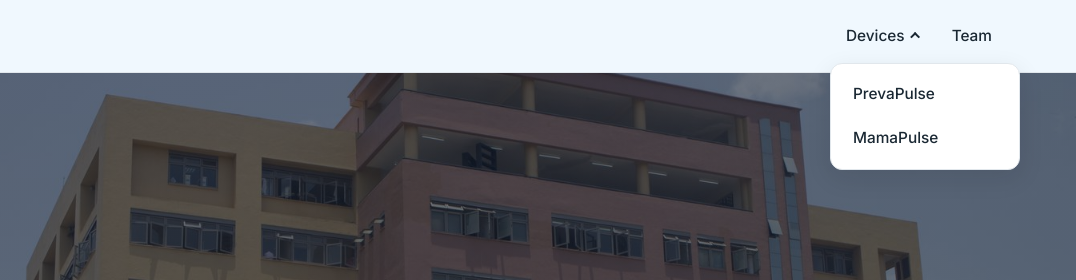
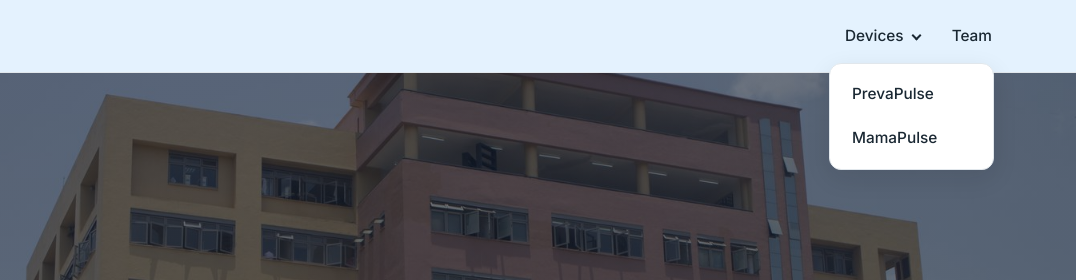
Before and after one commit to Lucas-B-A-7/prevasense-website, a plain HTML site: page index.html in a window 1280 px wide. Both pictures are taken after a click on the button "Devices". Shown: the top 280 px of the page, 204-1280 px from the left. Drawn offline with Linux system fonts and the light colour scheme.

Commit message:
Darker blue background, animated Devices dropdown with rotating arrow

```diff
--- a/css/style.css
+++ b/css/style.css
@@ -8,7 +8,7 @@
   --color-accent-light: #E056A0;
   --color-accent-blue: #5AABED;
   --color-on-accent: #FFFFFF;
-  --color-bg: #F0F8FE;
+  --color-bg: #E4F2FE;
   --color-bg-alt: #EEF2F5;
   --color-surface: #FFFFFF;
   --color-text: #1A2833;
@@ -49,7 +49,7 @@ ul { padding-left: 1.2em; }
 /* ---------- Header ---------- */
 .site-header {
   position: sticky; top: 0; z-index: 100;
-  background: rgba(240, 248, 254, 0.92);
+  background: rgba(228, 242, 254, 0.92);
   backdrop-filter: blur(8px);
   border-bottom: 1px solid var(--color-border);
 }
@@ -66,15 +66,26 @@ ul { padding-left: 1.2em; }
 /* Devices dropdown */
 .has-dropdown { position: relative; }
 .dropdown-toggle { background: none; border: none; padding: 0; font-family: inherit; cursor: pointer; display: inline-flex; align-items: center; }
-.caret { width: 7px; height: 7px; margin-left: 8px; border-right: 2px solid currentColor; border-bottom: 2px solid currentColor; transform: rotate(45deg) translateY(-2px); transition: transform 0.15s ease; }
-.has-dropdown.open .caret { transform: rotate(225deg) translateY(-2px); }
-.dropdown { list-style: none; margin: 0; padding: 8px; display: none; position: absolute; top: calc(100% + 14px); left: -16px; min-width: 190px; background: var(--color-surface); border: 1px solid var(--color-border); border-radius: 12px; box-shadow: var(--shadow-md); z-index: 110; }
+.caret { width: 7px; height: 7px; margin-left: 9px; border-right: 2px solid currentColor; border-bottom: 2px solid currentColor; transform: rotate(-45deg); transition: transform 0.28s cubic-bezier(0.2, 0.9, 0.3, 1.1); }
+.has-dropdown.open .caret { transform: rotate(45deg); }
+.dropdown {
+  list-style: none; margin: 0; padding: 8px; position: absolute; top: calc(100% + 14px); left: -16px; min-width: 165px;
+  background: var(--color-surface); border: 1px solid var(--color-border); border-radius: 12px; box-shadow: var(--shadow-md); z-index: 110;
+  /* grows out from the "Devices" word */
+  transform-origin: 58px -14px;
+  opacity: 0; visibility: hidden; transform: scale(0.55) translateY(-8px);
+  transition: opacity 0.2s ease, transform 0.28s cubic-bezier(0.2, 0.9, 0.3, 1.1), visibility 0s linear 0.28s;
+}
 .dropdown::before { content: ""; position: absolute; top: -14px; left: 0; right: 0; height: 14px; }
-.has-dropdown.open .dropdown { display: block; }
+.has-dropdown.open .dropdown { opacity: 1; visibility: visible; transform: none; transition-delay: 0s; }
 .dropdown a { display: block; padding: 10px 14px; border-radius: 8px; white-space: nowrap; }
 .dropdown a:hover { background: var(--color-primary-light); }
 @media (hover: hover) and (min-width: 641px) {
-  .has-dropdown:hover .dropdown { display: block; }
+  .has-dropdown:hover .caret { transform: rotate(45deg); }
+  .has-dropdown:hover .dropdown { opacity: 1; visibility: visible; transform: none; transition-delay: 0s; }
+}
+@media (prefers-reduced-motion: reduce) {
+  .caret, .dropdown { transition-duration: 0.01s; }
 }
 
 .nav-toggle { display: none; flex-direction: column; justify-content: center; gap: 5px; width: 40px; height: 40px; background: none; border: none; cursor: pointer; }
@@ -229,7 +240,8 @@ ul { padding-left: 1.2em; }
   .main-nav > ul.open { display: flex; }
   .main-nav a { display: block; padding: 10px 0; }
   .dropdown-toggle { width: 100%; justify-content: space-between; padding: 10px 0; }
-  .dropdown { position: static; min-width: 0; padding: 0 0 4px 16px; border: none; box-shadow: none; background: none; }
+  .dropdown { position: static; min-width: 0; padding: 0 0 4px 16px; border: none; box-shadow: none; background: none; display: none; opacity: 1; visibility: visible; transform: none; transition: none; }
+  .has-dropdown.open .dropdown { display: block; }
   .dropdown::before { display: none; }
   .dropdown a { padding: 10px 0; white-space: normal; }
   .dropdown a:hover { background: none; }
```
